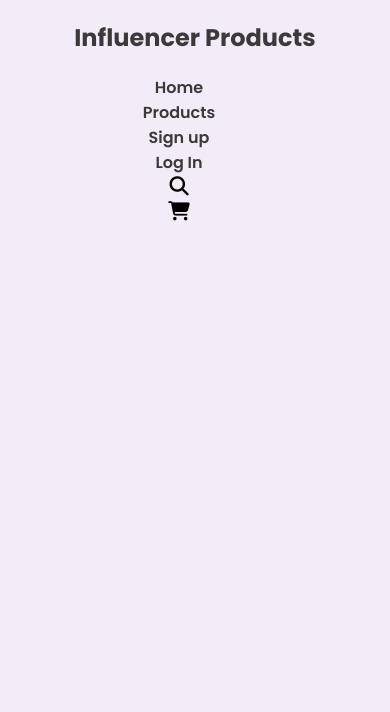
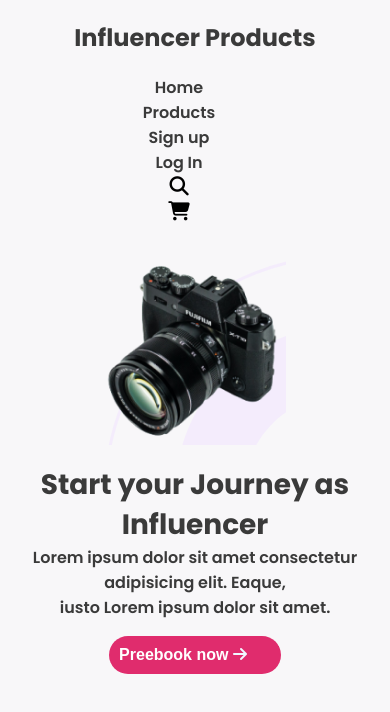
Before and after one commit to imrul099/influencer-ltd, a plain HTML site: page index.html in a window 390 px wide. Drawn offline with Linux system fonts and the light colour scheme.

Commit message:
commited the banner section

```diff
--- a/index.html
+++ b/index.html
@@ -25,7 +25,17 @@
         </nav>
     </header>
     <main>
+        <section class="banner">
+            <div class="banner-text-container">
+                <h1>Start your Journey as Influencer</h1>
+                <p>Lorem ipsum dolor sit amet consectetur adipisicing elit. Eaque,<br> iusto Lorem ipsum dolor sit amet.</p>
+                <button class="btn-primary">Preebook now <span style="background: #E02C6D;"><i style="background: #E02C6D; color: aliceblue;" class="fa-solid fa-arrow-right"></i></span></button>
 
+            </div>
+            <div class="img-container">
+                <img src="./images/main-camera.png" alt="">
+            </div>
+        </section>
     </main>
     <footer>
 
--- a/styles/responsive.css
+++ b/styles/responsive.css
@@ -15,7 +15,30 @@
     }
 
     .menu a .fa-solid{
-        gap: 8px;
+       gap: 8px;
+    }
+
+    .banner{
+        flex-direction: column-reverse;
+        justify-content: center;
+    }
+
+    .img-container img{
+        width: 90%;
+        height: 190px;
+        display: block;
+        margin: 0 auto;
+        object-fit: cover;
+    }
+
+    .banner-text-container{
+        text-align: center;
+        margin-top: 20px;
+    }
+
+    .banner-text-container h1{
+        font-size: 1.75rem;
+        line-height: 40px;
     }
 
 }
--- a/styles/styles.css
+++ b/styles/styles.css
@@ -4,7 +4,7 @@
   margin: 0;
   padding: 0;
   box-sizing: border-box;
-  background: #f2ecf8;
+  background: #f8f7f9;
 }
 
 body {
@@ -23,8 +23,8 @@ nav {
   align-items: center;
 }
 
-nav .menu{
-    display: flex;
+nav .menu {
+  display: flex;
 }
 
 nav h3 {
@@ -46,3 +46,46 @@ nav .menu a,
   margin-right: 2rem;
   cursor: pointer;
 }
+
+/* main section */
+main {
+  max-width: 1250px;
+  margin: 0 auto;
+}
+
+/* banner section */
+.banner {
+  display: flex;
+  justify-content: space-between;
+  align-items: center;
+}
+
+.banner-text-container h1 {
+  color: #3a3a3a;
+  font-size: 3.2rem;
+  font-weight: 700;
+  line-height: 70px;
+}
+
+.banner-text-container p{
+    color: #3a3a3a;
+    font-size: 1rem;
+    font-weight: 600;
+}
+
+.btn-primary{
+    background: #E02C6D;
+    border-radius: 2.56rem;
+    color: #ffffff;
+    padding: 10px 2px;
+    border: none;
+    margin-top: 16px;
+    font-size: 1rem;
+    font-weight: 700;
+    padding-left: 10px;
+}
+
+.img-container img {
+  background-image: url(../images/Circle\ design.svg);
+  width: 100%;
+}
```
